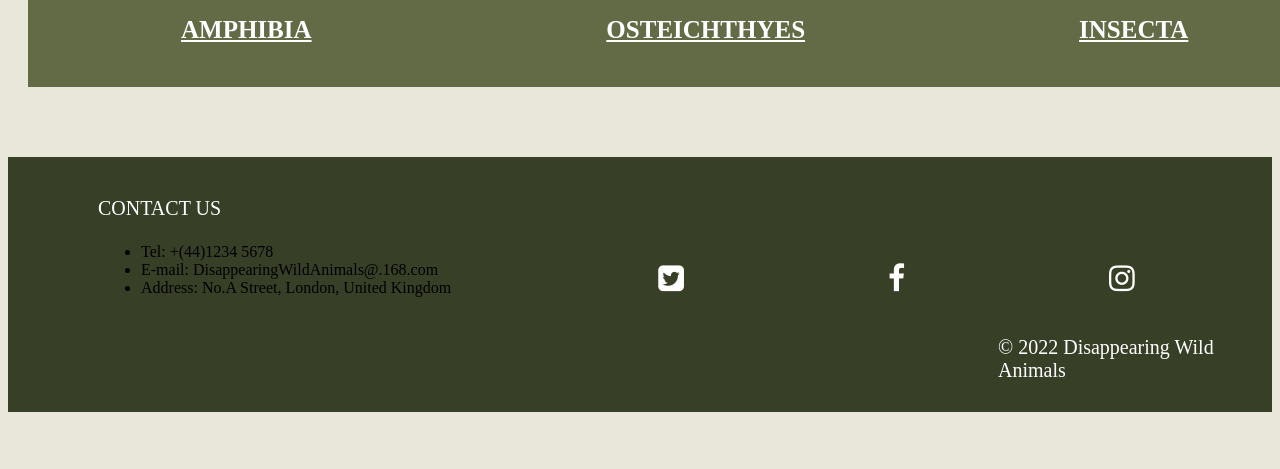
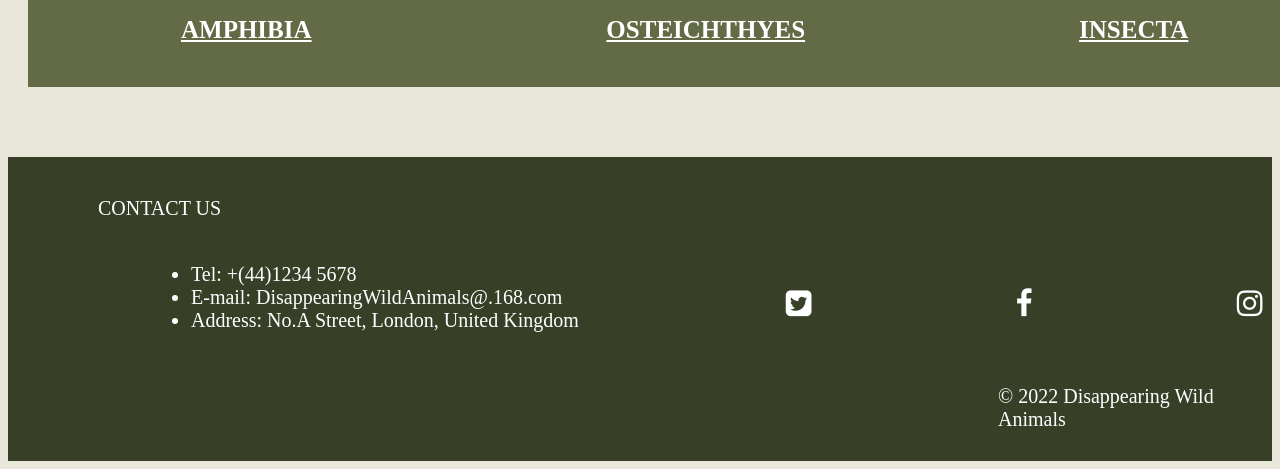
Before and after one commit to wmyshuangyi/Disappearing-Animals, a Jekyll site: the page built from index.markdown, in a window 1280 px wide. Shown: the part 1841-2310 px from the top of the page. Built offline with Jekyll 4.4.1, drawn with Linux system fonts in a browser that asks for light colours; before the commit the page ends 2261 px from its top, so only the background shows below that.

Commit message:
Update nav.html

```diff
--- a/_layouts/nav.html
+++ b/_layouts/nav.html
@@ -78,7 +78,7 @@
                 <tr>
                     <td>
 
-                        <ul class=""footer>
+                        <ul class="footer">
                         <li>Tel: +(44)1234 5678 </li>
                         <li>E-mail: DisappearingWildAnimals@.168.com</li>
                          <li>Address: No.A Street, London, United Kingdom </li></ul>
```
